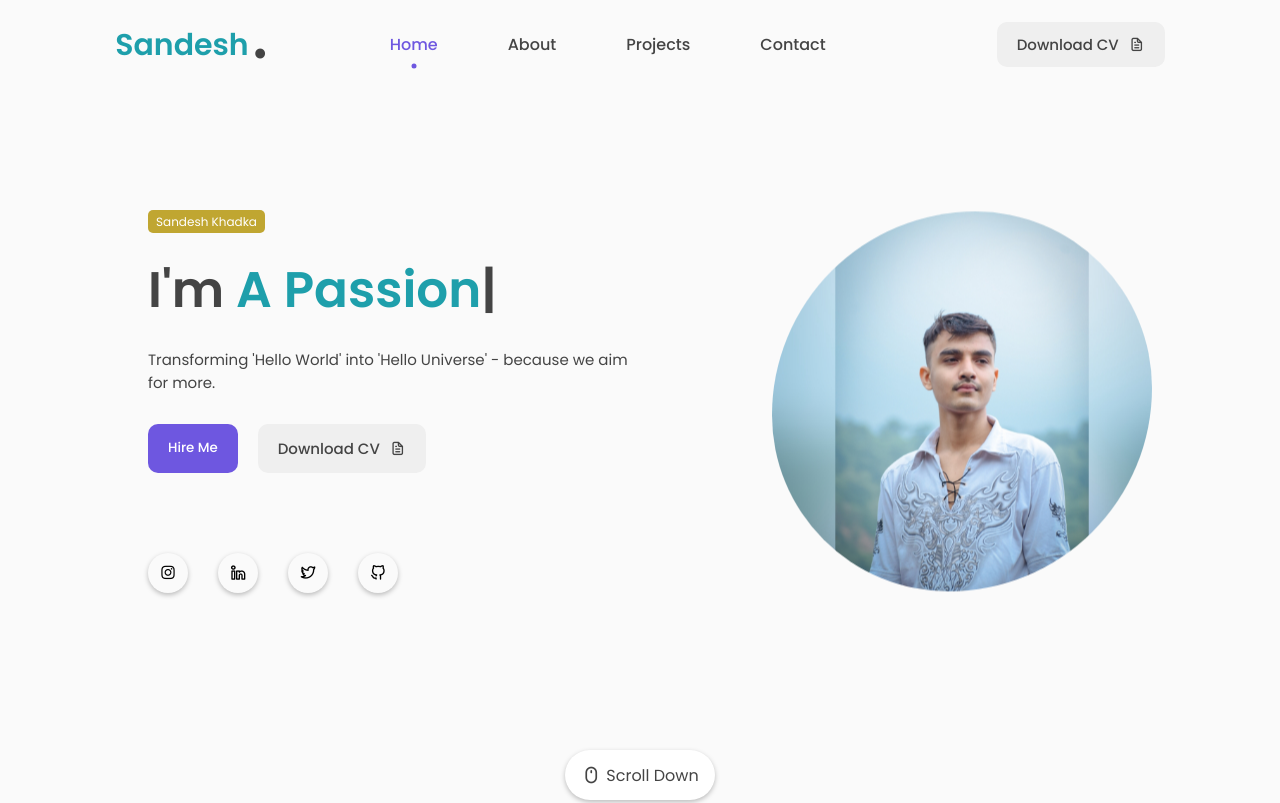
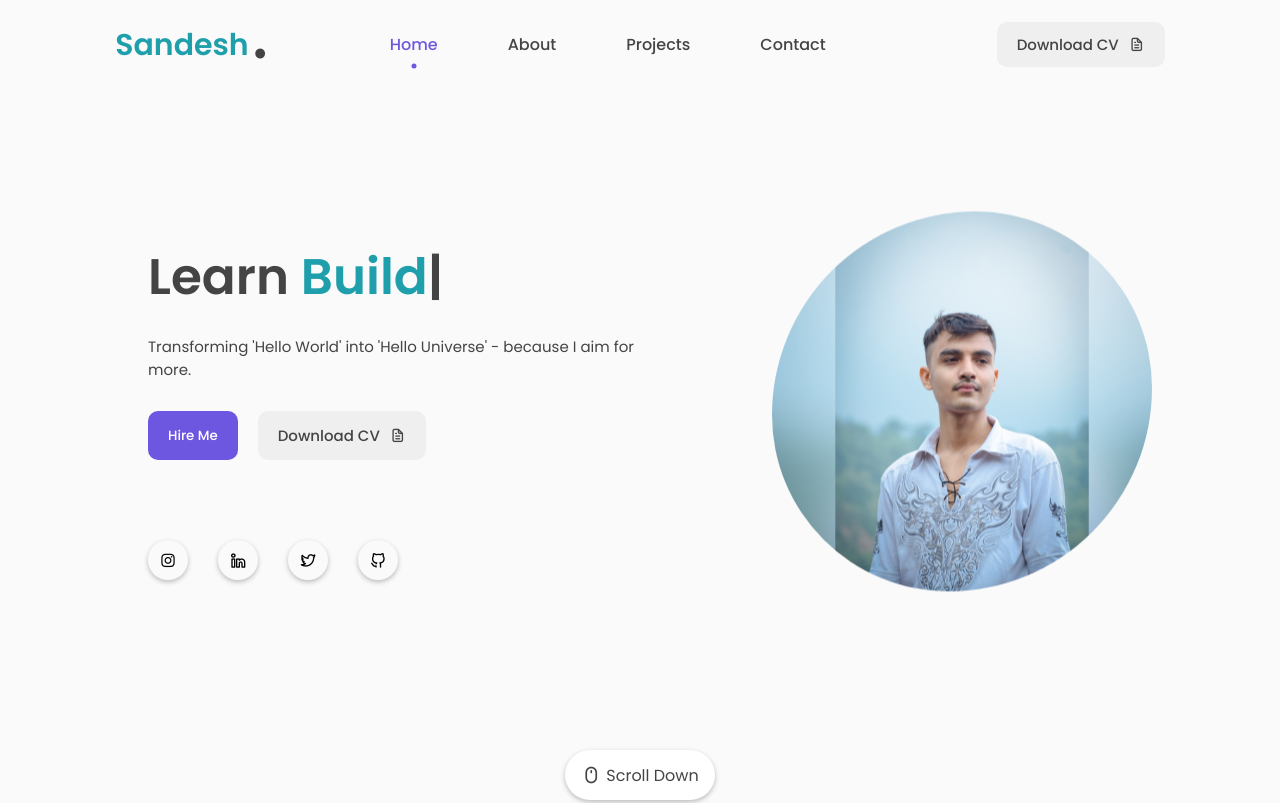
Before and after one commit to sandeshkhadka10/My_Personal_Portfolio, a website: page frontend/index.html in a window 1280 px wide. Shown: the top 803 px of the page. Drawn offline with nearby package versions, Linux system fonts and the light colour scheme.

Commit message:
style:changes in the display

```diff
--- a/frontend/app.js
+++ b/frontend/app.js
@@ -33,7 +33,7 @@ function headerShadow() {
 
 /* ----- TYPING EFFECT ----- */
 var typingEffect = new Typed(".typedText",{
-  strings : ["a passionate learner."],
+  strings : ["Build Improve."],
   loop : true,
   typeSpeed : 100,
   backSpeed : 80,
--- a/frontend/index.css
+++ b/frontend/index.css
@@ -387,13 +387,6 @@ nav{
     flex-direction: column;
     width: 50%;
     padding-left: 20px;
-}
-.featured-text-card span{
-    background: var(--third-color);
-    color: var(--color-white);
-    padding: 3px 8px;
-    font-size: 12px;
-    border-radius: 5px;
 }
 .featured-name{
     font-size: 50px;
--- a/frontend/index.html
+++ b/frontend/index.html
@@ -3,7 +3,7 @@
 <head>
     <meta charset="UTF-8">
     <meta name="viewport" content="width=device-width, initial-scale=1.0">
-    <title>sand-esh</title>
+    <title>Sandesh</title>
 
     <!-- linking css with html -->
     <link rel="stylesheet" href="index.css">
@@ -63,14 +63,11 @@
            <!-- -------------- FEATURED BOX ---------------- -->
            <section class="featured-box" id="home">
               <div class="featured-text">
-                <div class="featured-text-card">
-                    <span>Sandesh Khadka</span>
-                </div>
                 <div class="featured-name">
-                    <p>I'm <span class="typedText"></span></p>
+                    <p>Learn <span class="typedText"></span></p>
                 </div>
                 <div class="featured-text-info">
-                    <p>Transforming 'Hello World' into 'Hello Universe' - because we aim for more.
+                    <p>Transforming 'Hello World' into 'Hello Universe' - because I aim for more.
                     </p>
                 </div>
                 <div class="featured-text-btn">
@@ -106,7 +103,7 @@
                 <div class="col">
                     <div class="about-info">
                         <h3>My introduction</h3>
-                        <p id="p">I am a passionate Full-Stack Developer with strong basis in front-end technologies like HTML, CSS, Bootstrap, and JavaScript, and back-end development using Java, Spring Boot, and MySQL. I leverage tools like Postman to streamline API development and testing. My proficiency in C and C++ enhances my problem-solving capabilities, enabling me to build robust and scalable solutions.
+                        <p id="p">I am a Full-Stack Developer who loves to code and solve problems.
                         </p>
                         <div class="about-btn">
                             <a href="/assests/Sandesh Khadka.pdf" download class="btn">Download CV<i class="uil uil-file-alt"></i></a>
```
